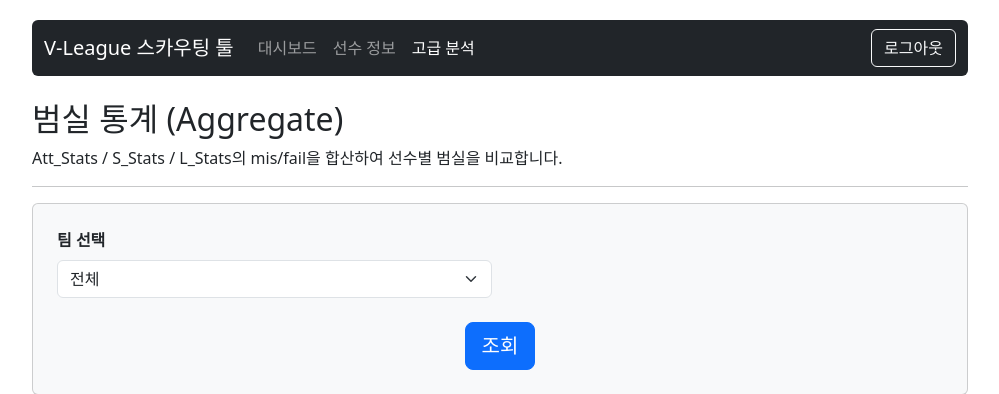
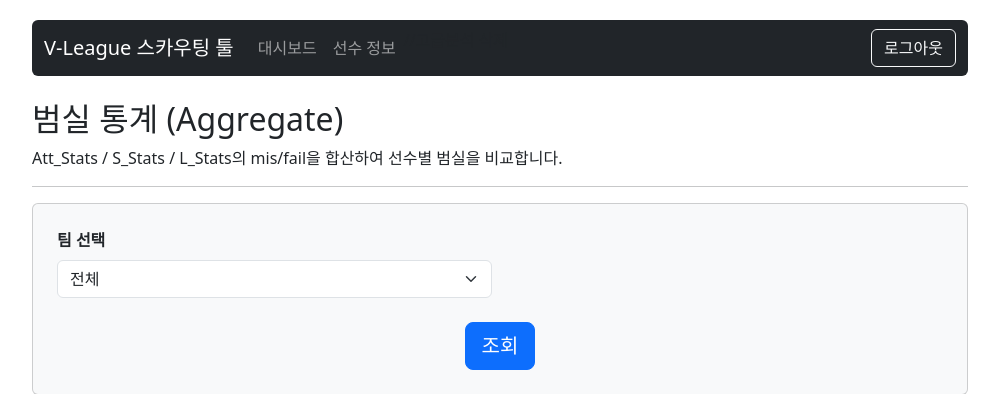
Before and after one commit to nalingg/team15, a PHP site: page /aggregate.php in a window 1280 px wide. Shown: the top 394 px of the page, without its empty margins (140-1139 px from the left). Run offline with PHP 8.4, Linux system fonts and the light colour scheme; the visitor is signed in with stand-in values (Sample User, id 1); data that the repository does not hold is empty.

Commit message:
Update aggregate.php

```diff
--- a/aggregate.php
+++ b/aggregate.php
@@ -94,7 +94,7 @@
                 <ul class="navbar-nav me-auto mb-2 mb-lg-0">
                     <li class="nav-item"><a class="nav-link" href="dashboard.html">대시보드</a></li>
                     <li class="nav-item"><a class="nav-link" href="player_profile.html">선수 정보</a></li>
-                    <li class="nav-item"><a class="nav-link active" href="aggregate.php">고급 분석</a></li>
+                    //고급분석 삭제
                 </ul>
                 <a href="login.html" class="btn btn-outline-light">로그아웃</a>
             </div>
```
